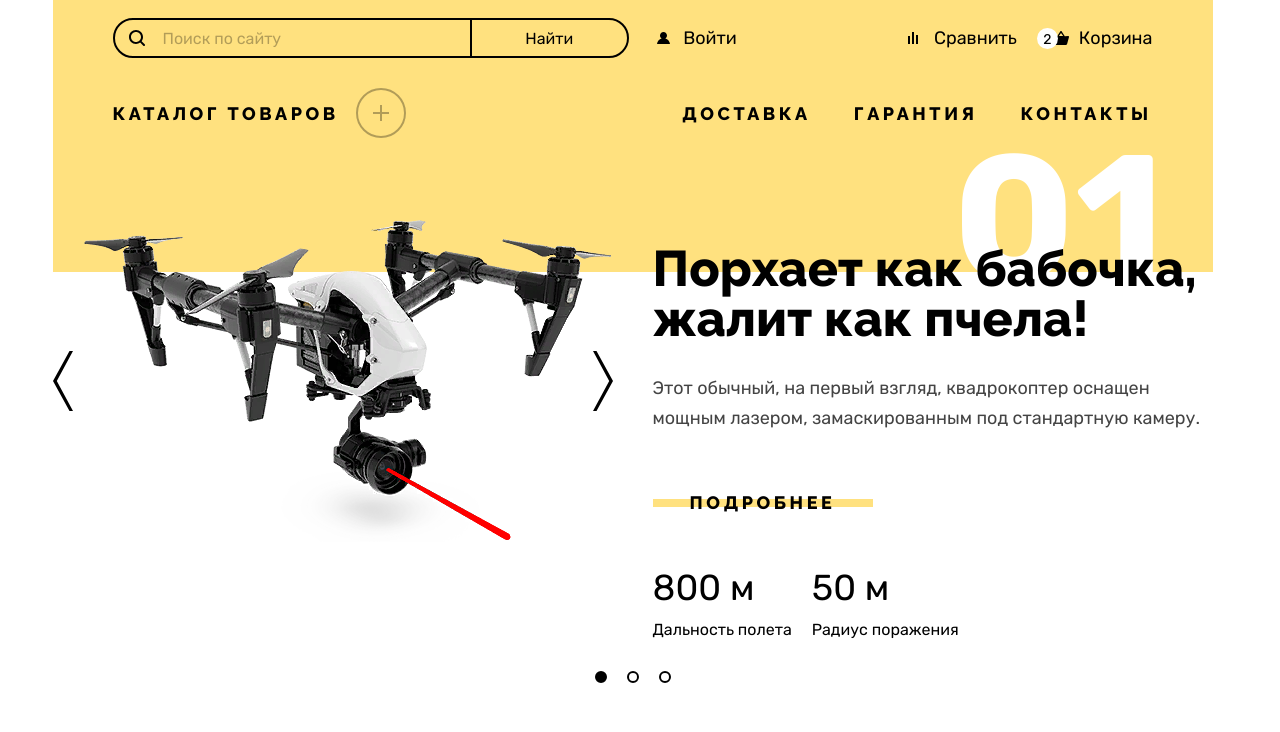
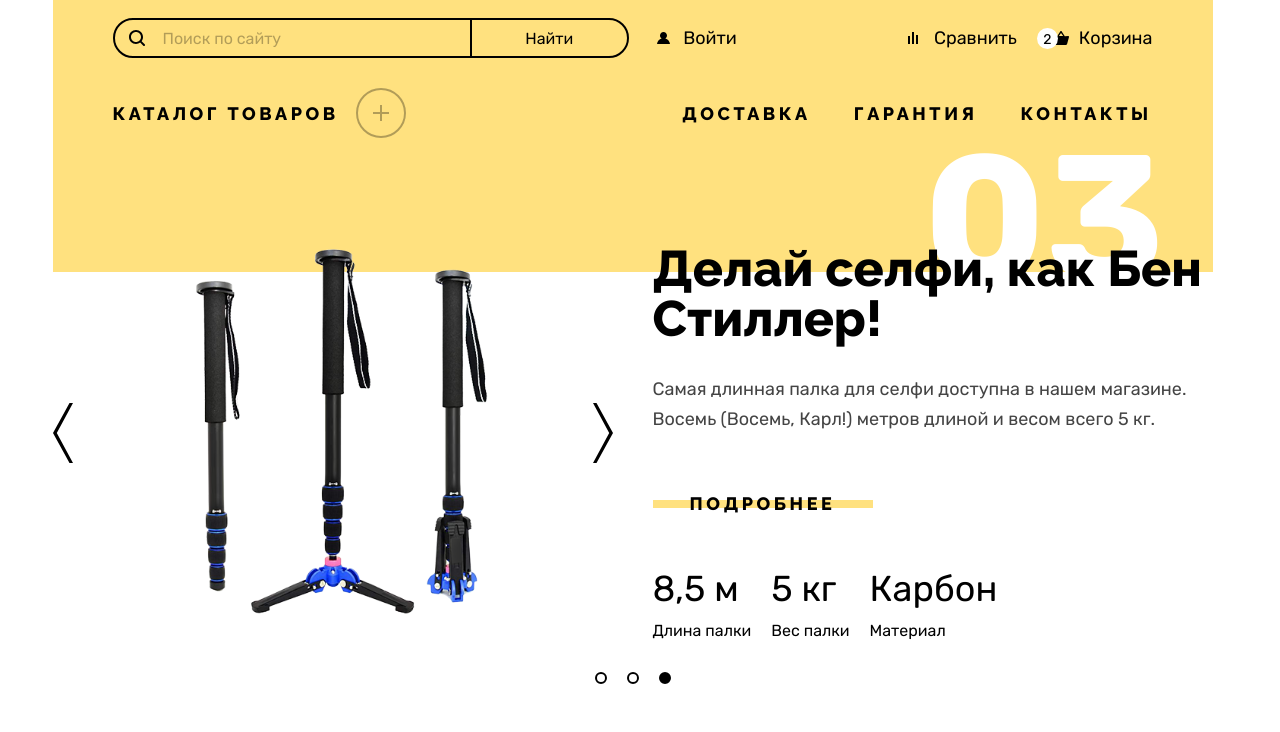
Before and after one commit to NeXan87/2194201-device-35, a plain HTML site: page index.html in a window 1280 px wide. Both pictures are taken after a click on the button "ПРЕДЫДУЩИЙ ТОВАР". Shown: the part 68-800 px from the top of the page. Drawn offline with Linux system fonts and the light colour scheme.

Commit message:
Верстает слайдер

```diff
--- a/scripts/slider.js
+++ b/scripts/slider.js
@@ -5,14 +5,13 @@ const nextButton = document.querySelector(".slider_next");
 let title = document.querySelector(".slider__title");
 let description = document.querySelector(".slider__description");
 let pageLink = document.querySelector(".slider__button");
-let parameterList = document.querySelectorAll(".product-parameters__list");
-let parameterTitle = document.querySelectorAll(".product-parameters__title");
-let parameterDesc = document.querySelectorAll(
-  ".product-parameters__description"
-);
+let parameterWrapper = document.querySelector(".product-parameters");
 let paginationList = document.querySelector(".slider__pagination");
-let paginationItems = document.querySelectorAll(".slider__pagination-item");
-let paginationButtons = document.querySelectorAll(".slider__point");
+let currentElement = 1;
+
+let paginationButtons = function () {
+  paginationButtons = document.querySelectorAll(".slider__point");
+};
 
 const sliderItems = {
   element_1: {
@@ -61,7 +60,7 @@ const sliderItems = {
 
 const elements = Object.keys(sliderItems).length;
 
-// Расчет количества элементов в слайдере и вставка пагинации на страницу
+// Расчет количества кнопок пагинации
 for (let i = 2; i <= elements; i++) {
   const fragment = document.createDocumentFragment();
 
@@ -84,20 +83,105 @@ for (let i = 2; i <= elements; i++) {
 
   paginationList.appendChild(fragment);
 
-  if (i === elements) {
-    paginationButtons = document.querySelectorAll(".slider__point");
-  }
+  if (i === elements) paginationButtons();
 }
 
+// Прослушивание кликов по кнопкам пагинации
 for (let button of paginationButtons) {
   button.onclick = function () {
     for (const key in sliderItems) {
       if (key === button.getAttribute("id")) {
-        image.src = sliderItems[key].src;
-        title.textContent = sliderItems[key].h2;
-        description.textContent = sliderItems[key].desc;
-        pageLink.getAttribute("href", sliderItems[key].link);
+        updateSlider(key, button);
+        updateParameters(key);
+
+        currentElement = +button.getAttribute("id").replace(/[^0-9]/gim, "");
+
+        updateCurrentNumber();
       }
     }
+    deleteButtonCurrent(button);
   };
 }
+
+// Прослушивание клика по кнопке "Назад"
+prevButton.addEventListener("click", () => {
+  if (currentElement > 1) currentElement--;
+  else currentElement = elements;
+
+  doPrevNextSlider();
+});
+
+// Прослушивание клика по кнопке "Вперед"
+nextButton.addEventListener("click", () => {
+  if (currentElement < elements) {
+    currentElement++;
+  } else {
+    currentElement = 1;
+  }
+
+  doPrevNextSlider();
+});
+
+function doPrevNextSlider() {
+  const key = `element_${currentElement}`;
+  const button = paginationButtons[currentElement - 1];
+
+  updateSlider(key);
+  updateParameters(key);
+  deleteButtonCurrent(button);
+  updateCurrentNumber(button);
+}
+
+// Функция обновления слайдера
+function updateSlider(key) {
+  image.src = sliderItems[key].src;
+  title.textContent = sliderItems[key].h2;
+  description.textContent = sliderItems[key].desc;
+  pageLink.getAttribute("href", sliderItems[key].link);
+}
+
+// Функция удаления класса с прежней активной кнопки пагинации и добавление текущей
+function deleteButtonCurrent(button) {
+  for (let buttonCurrent of paginationButtons) {
+    if (!buttonCurrent.classList.contains("slider_current-point")) continue;
+    buttonCurrent.classList.remove("slider_current-point");
+  }
+
+  button.classList.add("slider_current-point");
+}
+
+//Функция обновления характеристик товара
+function updateParameters(key) {
+  parameterWrapper.innerHTML = "";
+
+  for (let i = 1; i <= elements; i++) {
+    if (!sliderItems[key][`param_${i}`]) continue;
+
+    const fragment = document.createDocumentFragment();
+
+    const dl = document.createElement("dl");
+    dl.classList.add("product-parameters__list");
+
+    const dt = document.createElement("dt");
+    dt.classList.add("product-parameters__title");
+    dt.textContent = sliderItems[key][`param_${i}`].dTitle;
+
+    const dd = document.createElement("dd");
+    dd.classList.add("product-parameters__description");
+    dd.textContent = sliderItems[key][`param_${i}`].dDesc;
+
+    let pagination = fragment.appendChild(dl).appendChild(dt);
+    pagination = fragment.appendChild(dl).appendChild(dd);
+
+    parameterWrapper.appendChild(fragment);
+  }
+}
+
+// Функция обновления номера текущего элемента в слайдере
+function updateCurrentNumber() {
+  if (currentElement < 10) {
+    countNumber.textContent = "0" + currentElement;
+  } else {
+    countNumber.textContent = currentElement;
+  }
+}
--- a/sources/_main-index.scss
+++ b/sources/_main-index.scss
@@ -29,18 +29,19 @@
     top: -28px;
 
     display: grid;
+    min-height: 440px;
 
     column-gap: 40px;
 
     grid-template-columns: 1fr 1fr;
-    grid-template-rows: repeat(6, min-content);
+    grid-template-rows: 1fr repeat(5, min-content);
   }
 
   &__images {
     position: relative;
     top: -25px;
 
-    align-self: start;
+    align-self: center;
 
     grid-column: 1;
     grid-row: 1 / span 4;
```
Also changed, not shown: styles/styles.css, styles/styles.min.css.
